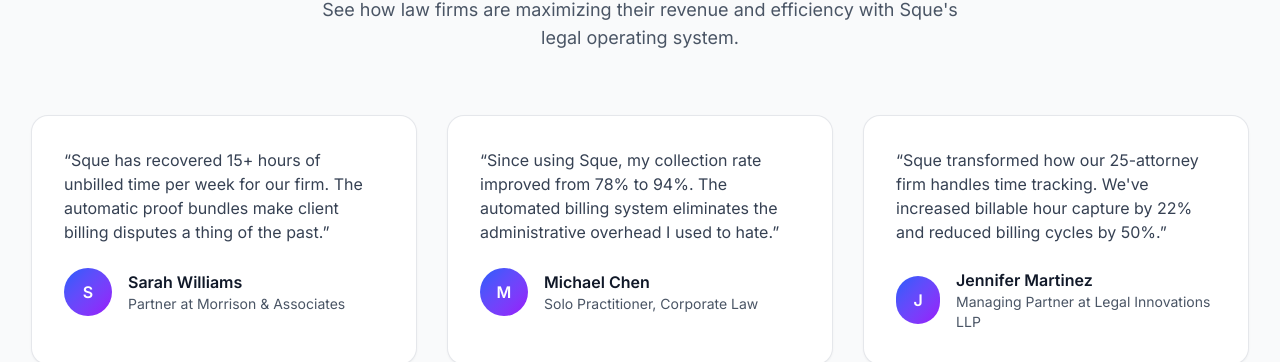
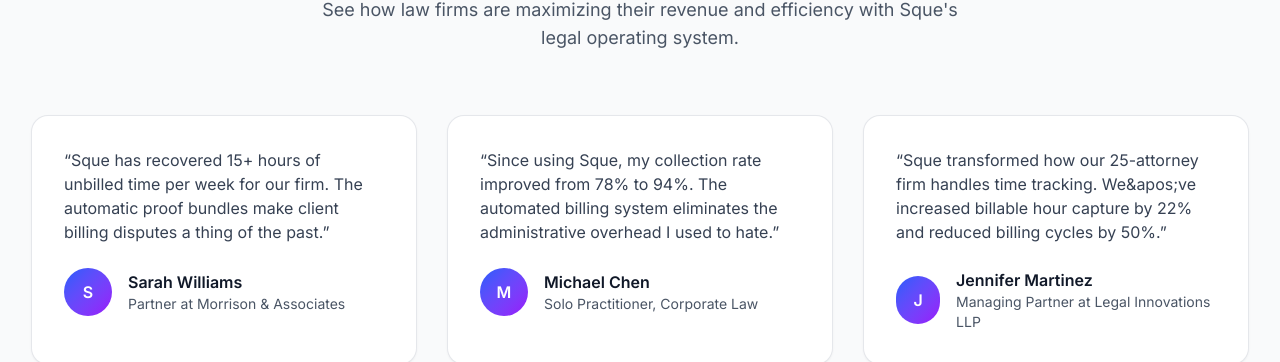
Before and after one commit to Kennethfeh/sque-tech-landing, a Next.js app: page / in a window 1280 px wide. Shown: the part 4290-4652 px from the top of the page. Built offline with nearby package versions, Linux system fonts and the light colour scheme; no server answers.

Commit message:
fix: Resolve ESLint errors for production build
- Escape apostrophes in testimonials content to pass linting
- Ensure clean production build without errors
- Maintain legal-focused messaging throughout

Build Status: ✅ PASSING

```diff
--- a/components/testimonials.tsx
+++ b/components/testimonials.tsx
@@ -19,7 +19,7 @@
     name: 'Jennifer Martinez',
     role: 'Managing Partner at Legal Innovations LLP',
     image: 'J',
-    quote: 'Sque transformed how our 25-attorney firm handles time tracking. We\'ve increased billable hour capture by 22% and reduced billing cycles by 50%.',
+    quote: 'Sque transformed how our 25-attorney firm handles time tracking. We&apos;ve increased billable hour capture by 22% and reduced billing cycles by 50%.',
   },
 ]
 
@@ -38,7 +38,7 @@
             Trusted by legal professionals
           </h2>
           <p className="mt-4 text-lg text-gray-600 max-w-2xl mx-auto">
-            See how law firms are maximizing their revenue and efficiency with Sque's legal operating system.
+            See how law firms are maximizing their revenue and efficiency with Sque&apos;s legal operating system.
           </p>
         </motion.div>
 
```
